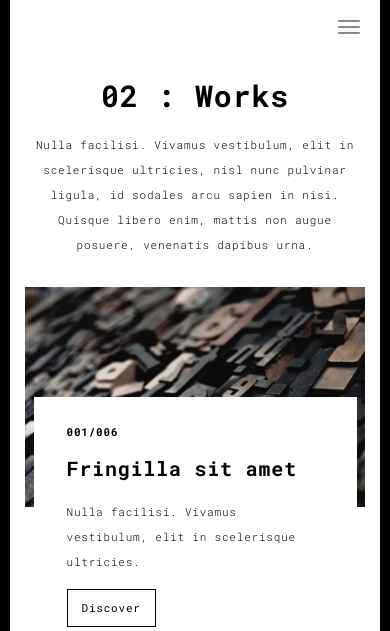
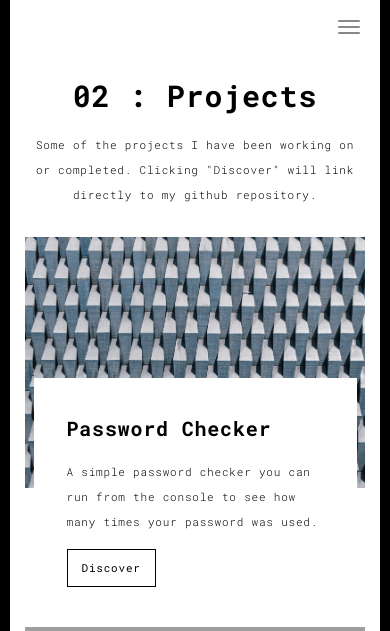
Before and after one commit to JamesMacNV/portfo, a Flask app: page /works.html in a window 390 px wide. Shown: the part 10-641 px from the top of the page. Run offline with Flask 2, Linux system fonts and the light colour scheme; some libraries are stand-ins or nearby versions; grey boxes are pictures that could not be loaded.

Commit message:
updated website

```diff
--- a/templates/index.html
+++ b/templates/index.html
@@ -38,7 +38,7 @@
       <div class="collapse navbar-collapse" id="navbar-collapse">
         <ul class="nav navbar-nav ">
           <li><a href="./index.html" title="">01 : Home</a></li>
-          <li><a href="./works.html" title="">02 : Works</a></li>
+          <li><a href="./works.html" title="">02 : Projects</a></li>
           <li><a href="./about.html" title="">03 : About me</a></li>
           <li><a href="./contact.html" title="">04 : Contact</a></li>
         </ul>
--- a/templates/thankyou.html
+++ b/templates/thankyou.html
@@ -38,7 +38,7 @@
       <div class="collapse navbar-collapse" id="navbar-collapse">
         <ul class="nav navbar-nav ">
           <li><a href="./index.html" title="">01 : Home</a></li>
-          <li><a href="./works.html" title="">02 : Works</a></li>
+          <li><a href="./works.html" title="">02 : Projects</a></li>
           <li><a href="./about.html" title="">03 : About me</a></li>
           <li><a href="./contact.html" title="">04 : Contact</a></li>
         </ul>
--- a/templates/works.html
+++ b/templates/works.html
@@ -38,7 +38,7 @@
       <div class="collapse navbar-collapse" id="navbar-collapse">
         <ul class="nav navbar-nav ">
           <li><a href="./index.html" title="">01 : Home</a></li>
-          <li><a href="./works.html" title="">02 : Works</a></li>
+          <li><a href="./works.html" title="">02 : Projects</a></li>
           <li><a href="./about.html" title="">03 : About me</a></li>
           <li><a href="./contact.html" title="">04 : Contact</a></li>
         </ul>
@@ -55,8 +55,8 @@
 
       <div class="col-sm-8 col-sm-offset-2 section-container-spacer">
         <div class="text-center">
-          <h1 class="h2">02 : Works</h1>
-          <p>Nulla facilisi. Vivamus vestibulum, elit in scelerisque ultricies, nisl nunc pulvinar ligula, id sodales arcu sapien in nisi. Quisque libero enim, mattis non augue posuere, venenatis dapibus urna.</p>
+          <h1 class="h2">02 : Projects</h1>
+          <p>Some of the projects I have been working on or completed. Clicking "Discover" will link directly to my github repository.</p>
         </div>
       </div>
 
@@ -70,24 +70,22 @@
                     <div class="col-sm-4">
 
                       <a href="./work.html" title="" class="black-image-project-hover">
-                        <img src="./static/assets/images/work01-hover.jpg" alt="" class="img-responsive">
+                        <img src="./static/assets/images/pword.jpg" alt="" class="img-responsive">
                       </a>
                       <div class="card-container card-container-lg">
-                        <h4>001/006</h4>
-                        <h3>Fringilla sit amet</h3>
-                        <p>Nulla facilisi. Vivamus vestibulum, elit in scelerisque ultricies.</p>
-                        <a href="./work.html" title="" class="btn btn-default">Discover</a>
+                        <h3>Password Checker</h3>
+                        <p>A simple password checker you can run from the console to see how many times your password was used.</p>
+                        <a href="https://github.com/JamesMacNV/Password-Checker" title="" class="btn btn-default">Discover</a>
                       </div>
                     </div>
                     <div class="col-sm-4">
                       <a href="./work.html" title="" class="black-image-project-hover">
-                        <img src="./static/assets/images/work02-hover.jpg" alt="" class="img-responsive">
+                        <img src="./static/assets/images/hacker.jpg" alt="" class="img-responsive">
                       </a>
                       <div class="card-container card-container-lg">
-                        <h4>002/006</h4>
-                        <h3>Nulla scelerisque</h3>
-                        <p>Proin pharetra metus id iaculis dignissim. In aliquet lorem ut ex ullamcorper.</p>
-                        <a href="./work.html" title="" class="btn btn-default">Discover</a>
+                        <h3>Personalized Hacker News</h3>
+                        <p>A web scraper app to bring articles at or over 100 points to you. All from the console!</p>
+                        <a href="https://github.com/JamesMacNV/PersonalizedHackerNews" title="" class="btn btn-default">Discover</a>
                       </div>
                     </div>
                     <div class="col-sm-4">
@@ -95,51 +93,11 @@
                         <img src="./static/assets/images/work03-hover.jpg" alt="" class="img-responsive">
                       </a>
                       <div class="card-container card-container-lg">
-                        <h4>003/006</h4>
-                        <h3>Vivamus vestibulum</h3>
-                        <p>Fusce sed hendrerit augue, a rhoncus velit. In non lorem mattis, tempor sem sit amet.</p>
-                        <a href="./work.html" title="" class="btn btn-default">Discover</a>
+                        <h3>Website Source Code</h3>
+                        <p>The code for this website</p>
+                        <a href="https://github.com/JamesMacNV/Website" title="" class="btn btn-default">Discover</a>
                       </div>
                     </div>
-
-                </div>
-                <!--/row-->
-            </div>
-            <!--/item-->
-            <div class="item">
-                <div class="row">
-                  <div class="col-sm-4">
-                    <a href="./work.html" class="black-image-project-hover">
-                      <img src="./static/assets/images/work02-hover.jpg" alt="Image" class="img-responsive">
-                    </a>
-                    <div class="card-container">
-                      <h4>004/006</h4>
-                      <h3>Nulla scelerisque</h3>
-                      <p>Proin pharetra metus id iaculis dignissim. In aliquet lorem ut ex ullamcorper.</p>
-                      <a href="./work.html" class="btn btn-default">Discover</a>
-                    </div>
-                  </div>
-                   <div class="col-sm-4">
-                      <a href="./work.html" class="black-image-project-hover">
-                        <img src="./static/assets/images/work01-hover.jpg" alt="Image" class="img-responsive">
-                      </a>
-                      <div class="card-container">
-                        <h4>005/006</h4>
-                        <h3>Fringilla sit amet</h3>
-                        <p>Nulla facilisi. Vivamus vestibulum, elit in scelerisque ultricies.</p>
-                        <a href="./work.html" class="btn btn-default">Discover</a>
-                      </div>
-                    </div>
-
-                    <div class="col-sm-4">
-                      <a href="./work.html" class="black-image-project-hover">
-                        <img src="./static/assets/images/work03-hover.jpg" alt="Image" class="img-responsive">
-                      </a>
-                      <div class="card-container">
-                        <h4>006/006</h4>
-                        <h3>Vivamus vestibulum</h3>
-                        <p>Fusce sed hendrerit augue, a rhoncus velit. In non lorem mattis, tempor sem sit amet.</p>
-                        <a href="./work.html" class="btn btn-default">Discover</a>
                       </div>
                     </div>
 
@@ -149,19 +107,7 @@
 
             <!--/item-->
         </div>
-        <!--/carousel-inner-->
-        <a class="left carousel-control" href="#myCarousel" data-slide="prev">‹</a>
-
-        <a class="right carousel-control" href="#myCarousel" data-slide="next">›</a>
      </div>
-
-
-
-    <!--/myCarousel-->
-    </div>
-
-
-
     </div>
   </div>
 </div>
@@ -171,7 +117,7 @@
   <div class="container">
     <div class="row">
       <div class="col-xs-12">
-        <p>© UNTITLED | Website created with <a href="http://www.mashup-template.com/" title="Create website with free html template">Mashup Template</a>/<a href="https://www.unsplash.com/" title="Beautiful Free Images">Unsplash</a></p>
+
       </div>
     </div>
   </div>
```
Also changed, not shown: templates/about.html (+7 -12 lines), templates/contact.html (+7 -11 lines), static/assets/images/pword.jpg (added), 1 other file.
